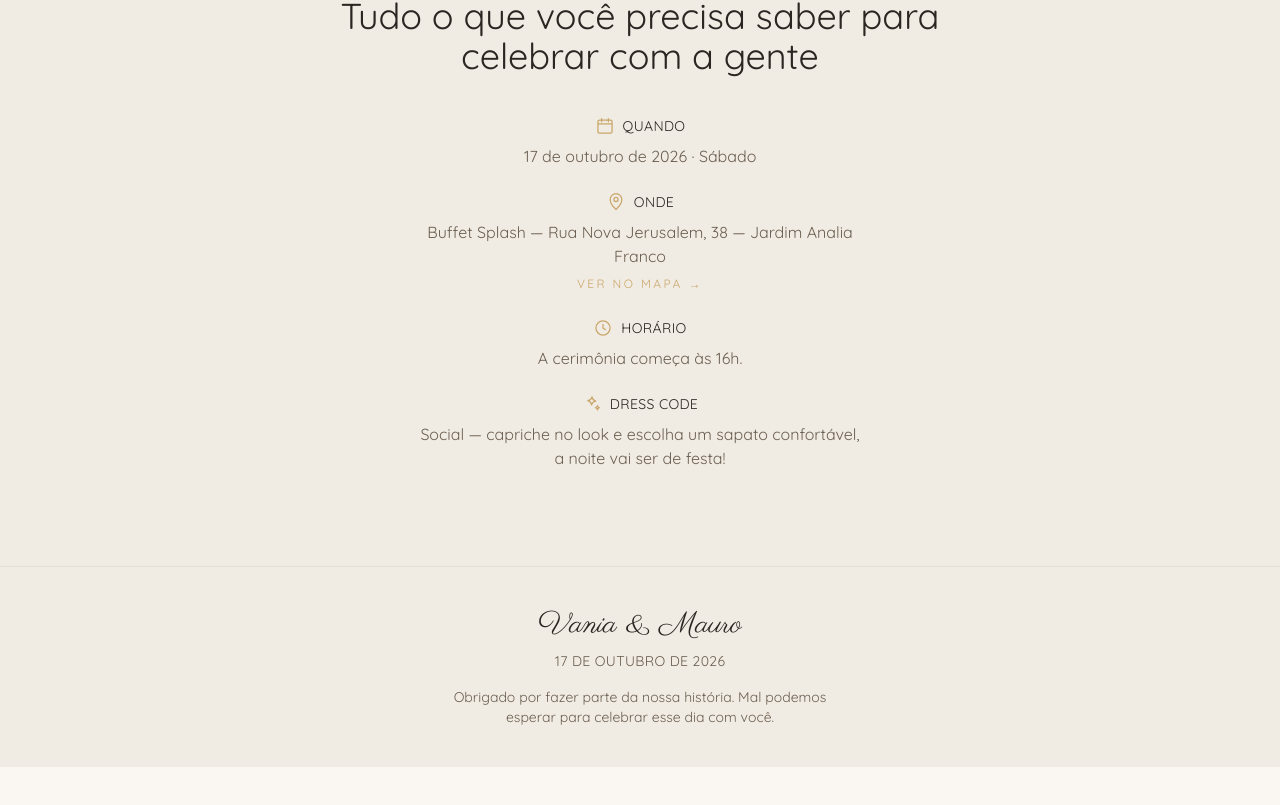
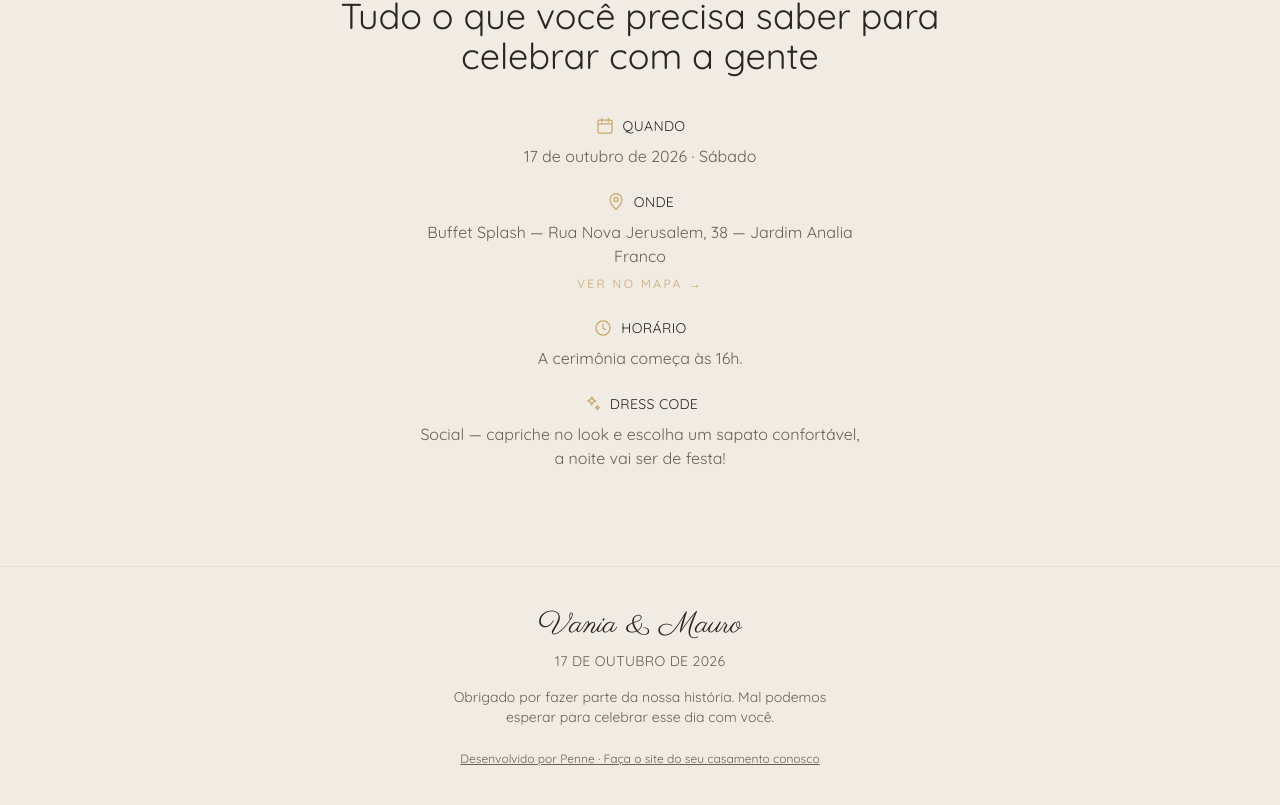
Before and after one commit to pedroforadori/app-wedding-vania-mauro, a Next.js app: page / in a window 1280 px wide. Shown: the part 6673-7478 px from the top of the page. Before the commit the page ends 7440 px from the top, so only its background shows below. Built offline with nearby package versions, Linux system fonts and the light colour scheme; no server answers.

Commit message:
feat: adiciona crédito e contato no rodapé
Co-Authored-By: Claude Sonnet 5 <noreply@anthropic.com>

```diff
--- a/components/Footer.tsx
+++ b/components/Footer.tsx
@@ -12,6 +12,14 @@ export default function Footer() {
         Obrigado por fazer parte da nossa história. Mal podemos esperar para
         celebrar esse dia com você.
       </p>
+      <a
+        href="https://wa.me/5511981024517"
+        target="_blank"
+        rel="noopener noreferrer"
+        className="mt-6 inline-block text-xs text-muted-foreground underline hover:text-secondary"
+      >
+        Desenvolvido por Penne · Faça o site do seu casamento conosco
+      </a>
     </footer>
   );
 }
```
